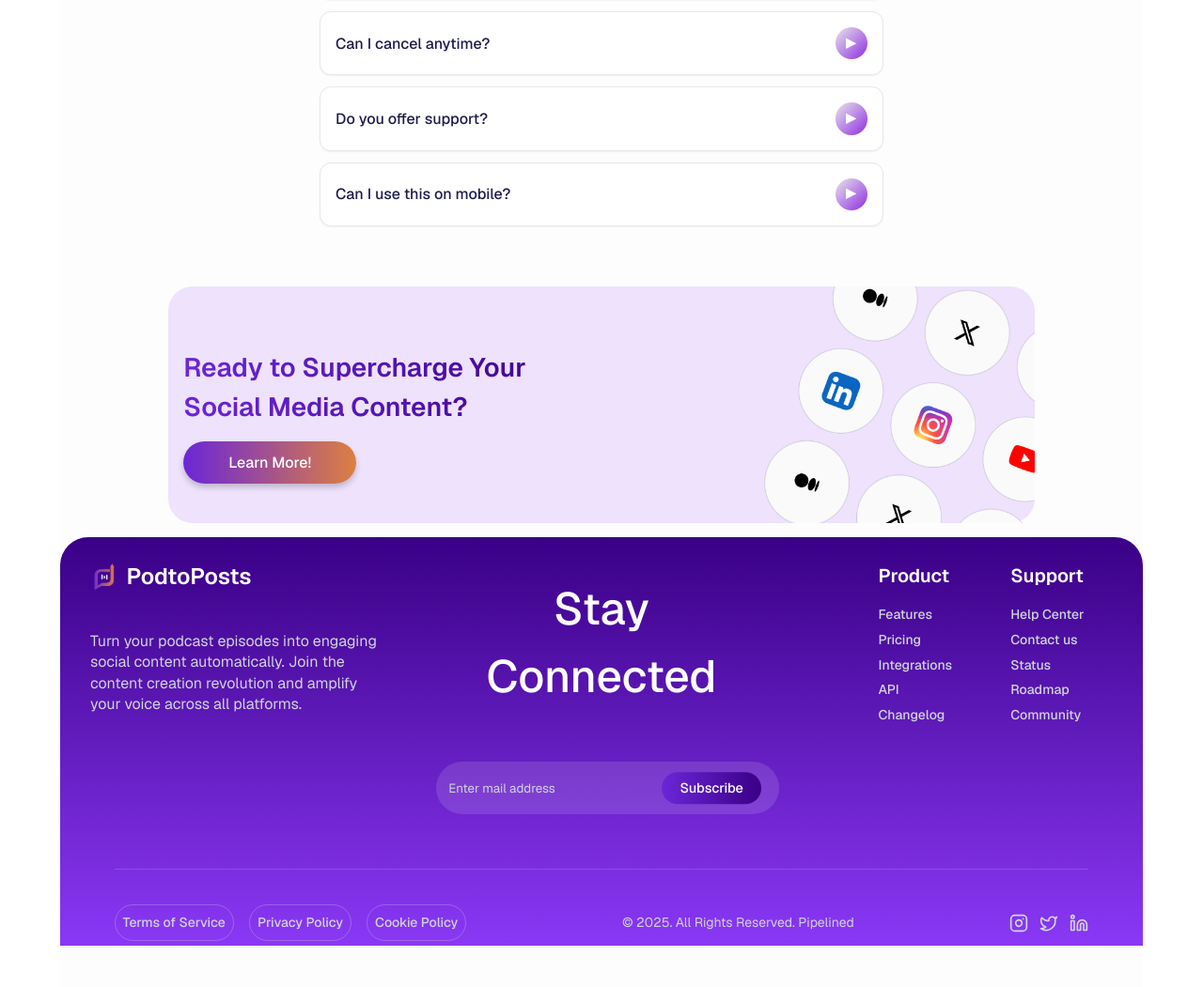
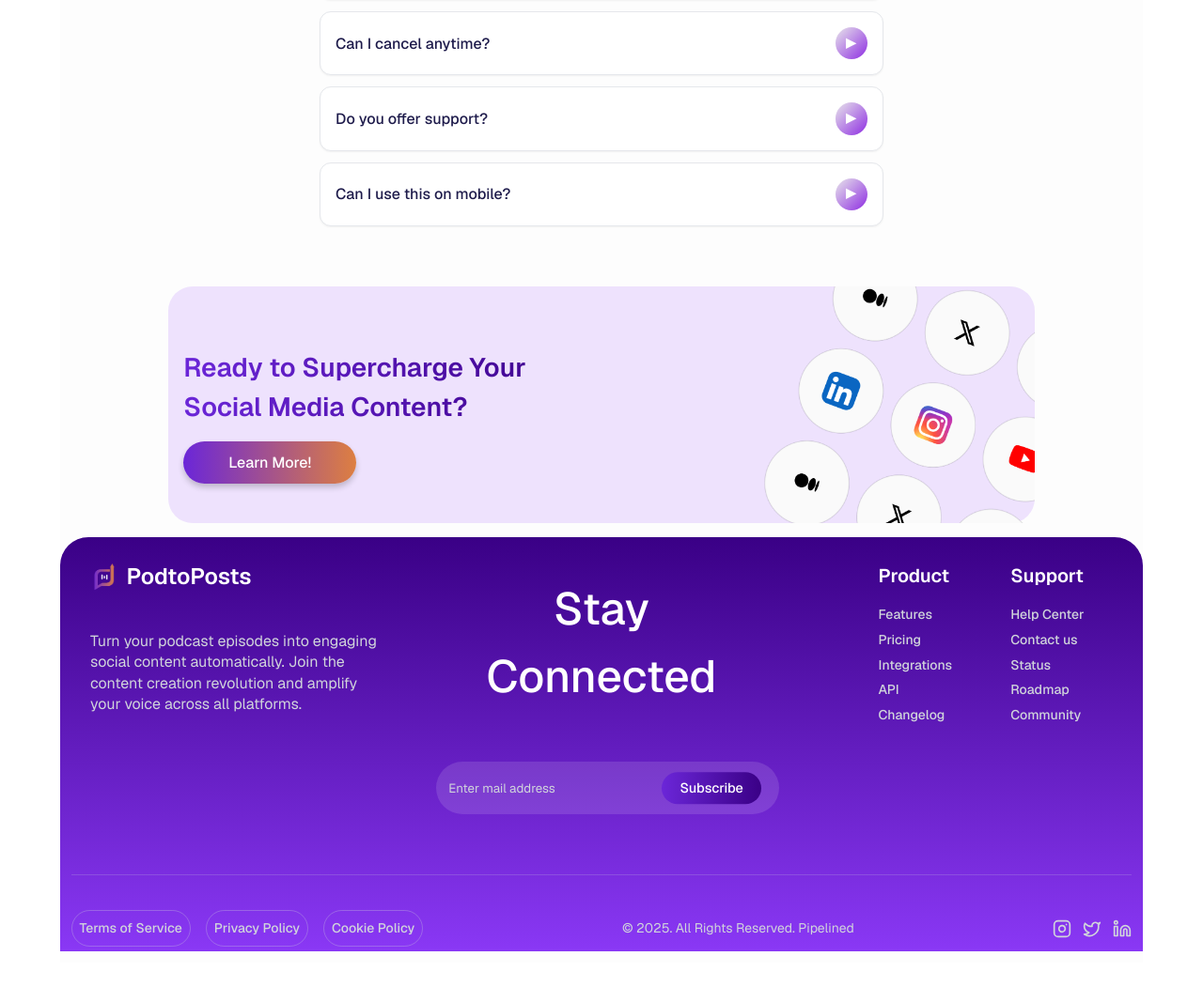
Before and after one commit to botkumar01/pod2posts, a React (Vite) app: page /home in a window 1280 px wide. Shown: the part 3279-4330 px from the top of the page at 94% size. After the commit the page ends 4304 px from the top, so only its background shows below. Built offline with nearby package versions, Linux system fonts and the light colour scheme; a web font is replaced by a local one.

Commit message:
Update Footer.scss

```diff
--- a/src/Pages/Footer.scss
+++ b/src/Pages/Footer.scss
@@ -14,7 +14,7 @@
     display: grid;
     grid-template-columns: 1fr;
     gap: 3rem;
-    // margin-bottom: 4rem;
+    margin-bottom: 4rem;
 
     @media (min-width: 1024px) {
       grid-template-columns: repeat(12, 1fr);
@@ -165,7 +165,7 @@
     align-items: center;
     flex-wrap: wrap;
     gap: 1rem;
-    margin: 5%;
+    margin: 1%;
     padding-top: 2rem;
     border-top: 1px solid rgba(209, 213, 219, 0.2);
 
```
